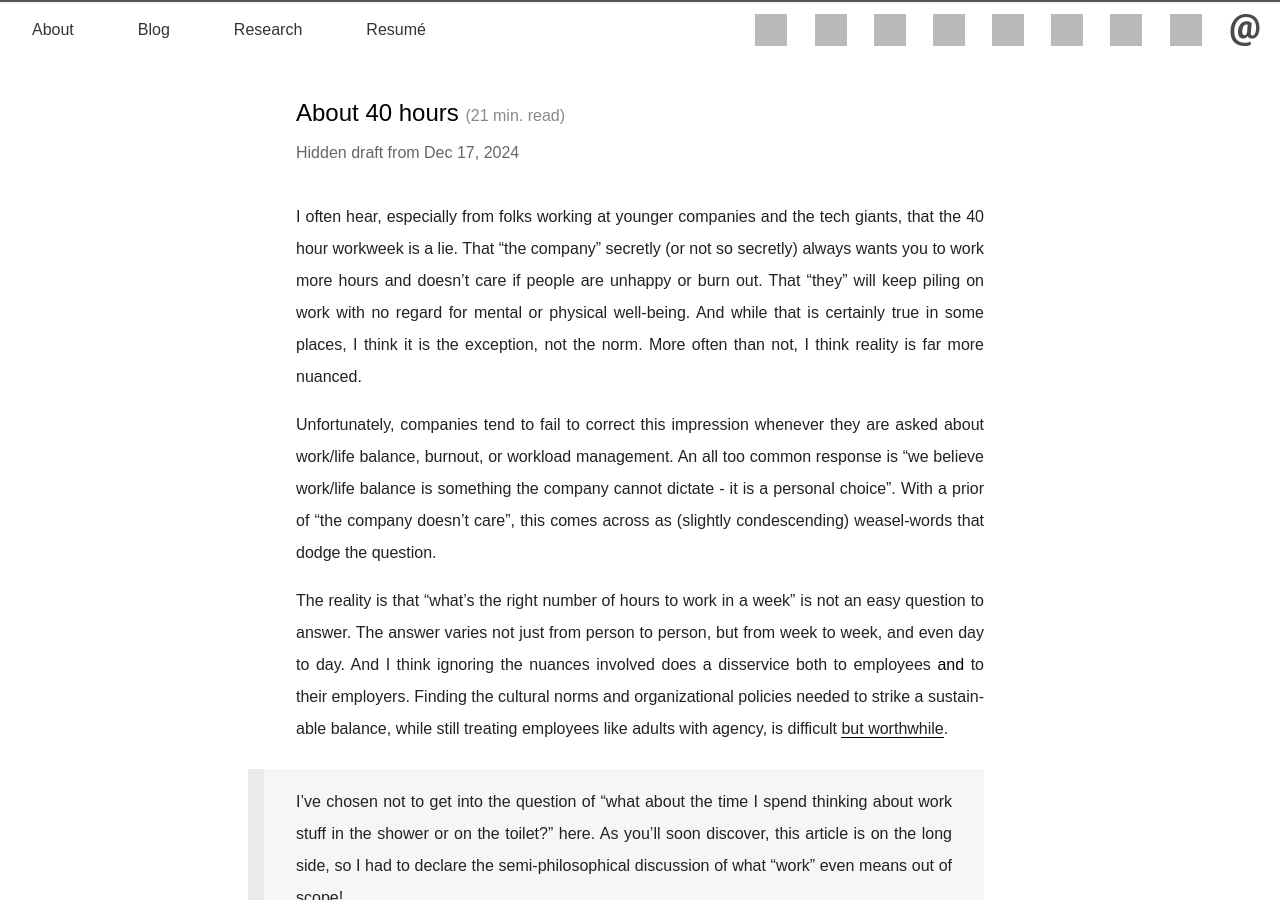
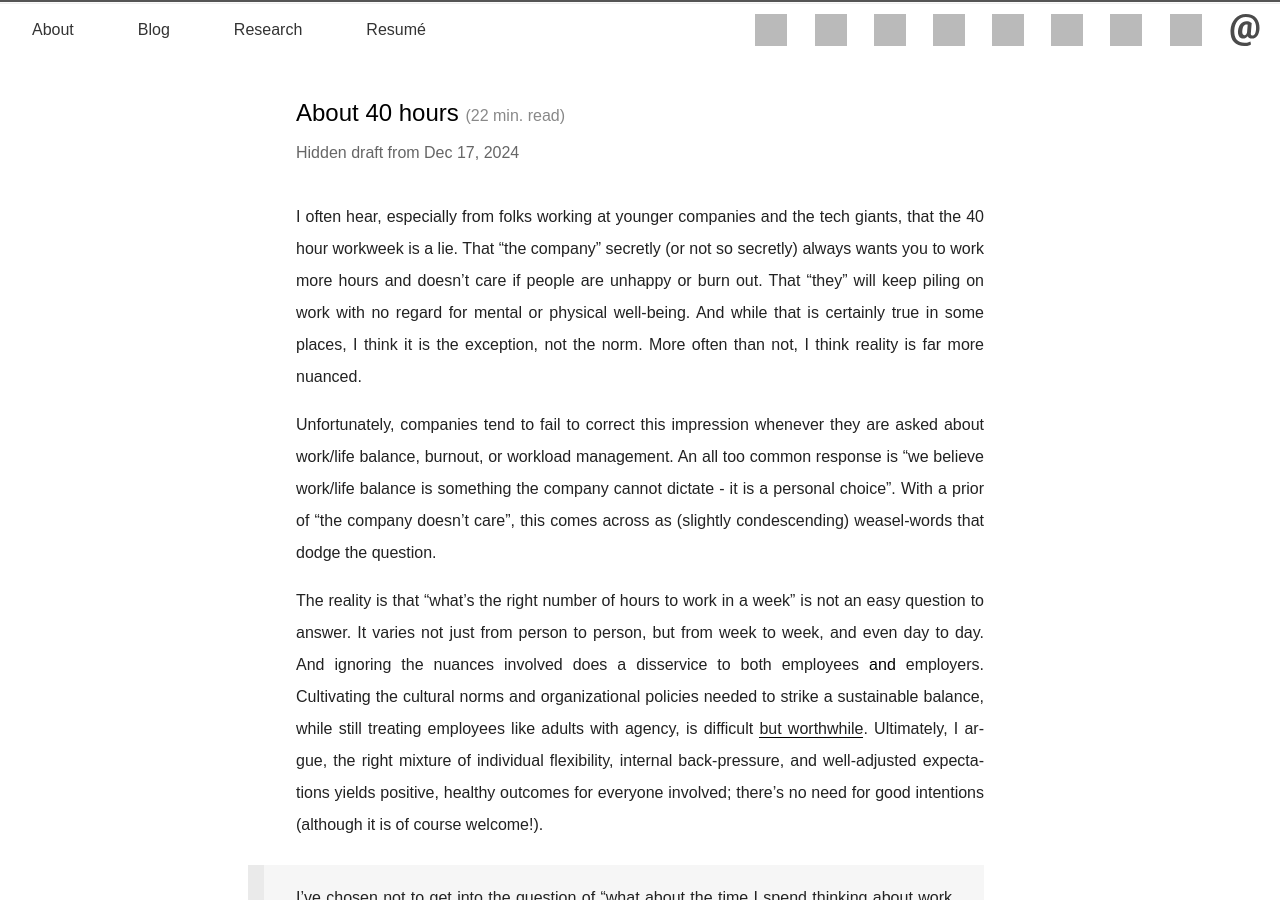
Before and after one commit to jonhoo/thesquareplanet.com, a Jekyll site: the page built from _posts/2024-12-17-about-40-hours.md, in a window 1280 px wide and 900 px high, cut to the strip 0-900 px from the top of the window. Built offline with Jekyll 4.4.1, drawn with Linux system fonts in a browser that asks for light colours; some of the changed text lies outside the part shown; grey boxes are pictures that could not be loaded.

Commit message:
review from A

```diff
--- a/_posts/2024-12-17-about-40-hours.md
+++ b/_posts/2024-12-17-about-40-hours.md
@@ -27,12 +27,16 @@ a prior of "the company doesn't care", this comes across as (slightly
 condescending) weasel-words that dodge the question.
 
 The reality is that "what's the right number of hours to work in a week"
-is not an easy question to answer. The answer varies not just from
-person to person, but from week to week, and even day to day. And I
-think ignoring the nuances involved does a disservice both to employees
-_and_ to their employers. Finding the cultural norms and organizational
-policies needed to strike a sustainable balance, while still treating
-employees like adults with agency, is difficult [but worthwhile][worth].
+is not an easy question to answer. It varies not just from person to
+person, but from week to week, and even day to day. And ignoring the
+nuances involved does a disservice to both employees _and_ employers.
+Cultivating the cultural norms and organizational policies needed to
+strike a sustainable balance, while still treating employees like adults
+with agency, is difficult [but worthwhile][worth]. Ultimately, I argue,
+the right mixture of individual flexibility, internal back-pressure, and
+well-adjusted expectations yields positive, healthy outcomes for
+everyone involved; there's no need for good intentions (although it is
+of course welcome!).
 
 [worth]: https://pmc.ncbi.nlm.nih.gov/articles/PMC10713994/
 
@@ -85,7 +89,9 @@ in both [mental health][mental] (including [increased depression][dep])
 and [physical health][physical], as well as [productivity overall][prod]
 across a variety of industries. Interestingly, the detrimental effects
 do not seem to stem solely from an increased workload, but also from
-downstream effects like working "unsocial hours".
+downstream effects like working "unsocial hours". It's also not clear
+that 40 hours per week strikes the "right" balance in any meaningful
+way.
 
 [trial]: https://www.4dayweek.com/research
 [mental]: https://www.sciencedirect.com/science/article/abs/pii/S027795361730031X
@@ -126,6 +132,16 @@ substantial. Furthermore, work at the lower ends of the Y-axis here is
 more likely to have mistakes that must be corrected later, further
 adding to the cost.
 
+> A friend of mine who read an earlier draft of this article also made
+> the excellent point that 2 hours at work often aren't equivalent to 2
+> hours at home, especially for those with care duties. If you spend
+> less time at home with your children, pets, loved ones, etc., that
+> "saved" time can easily result in a much more severe backlash down the
+> line. You might end up with kids who are harder to put to bed or
+> relationships that need repair, which not only come with a mental
+> toll, but also require a lot of _time_; the very resource you had
+> hoped to save in the first place.
+
 ## Longer workweeks
 
 Week 1
@@ -158,8 +174,8 @@ time though, the detrimental effect becomes clearer -- seen across a
 month, the area you added in the first few weeks is quickly eaten up by
 the losses in later weeks.
 
-> Interestingly, none of the studies I've looked at seem to distinguish between
-> "more hours per day" and "more days per week".
+> Interestingly, none of the studies I've looked at seem to distinguish
+> between "more hours per day" and "more days per week".
 
 ## Burnout
 
```
